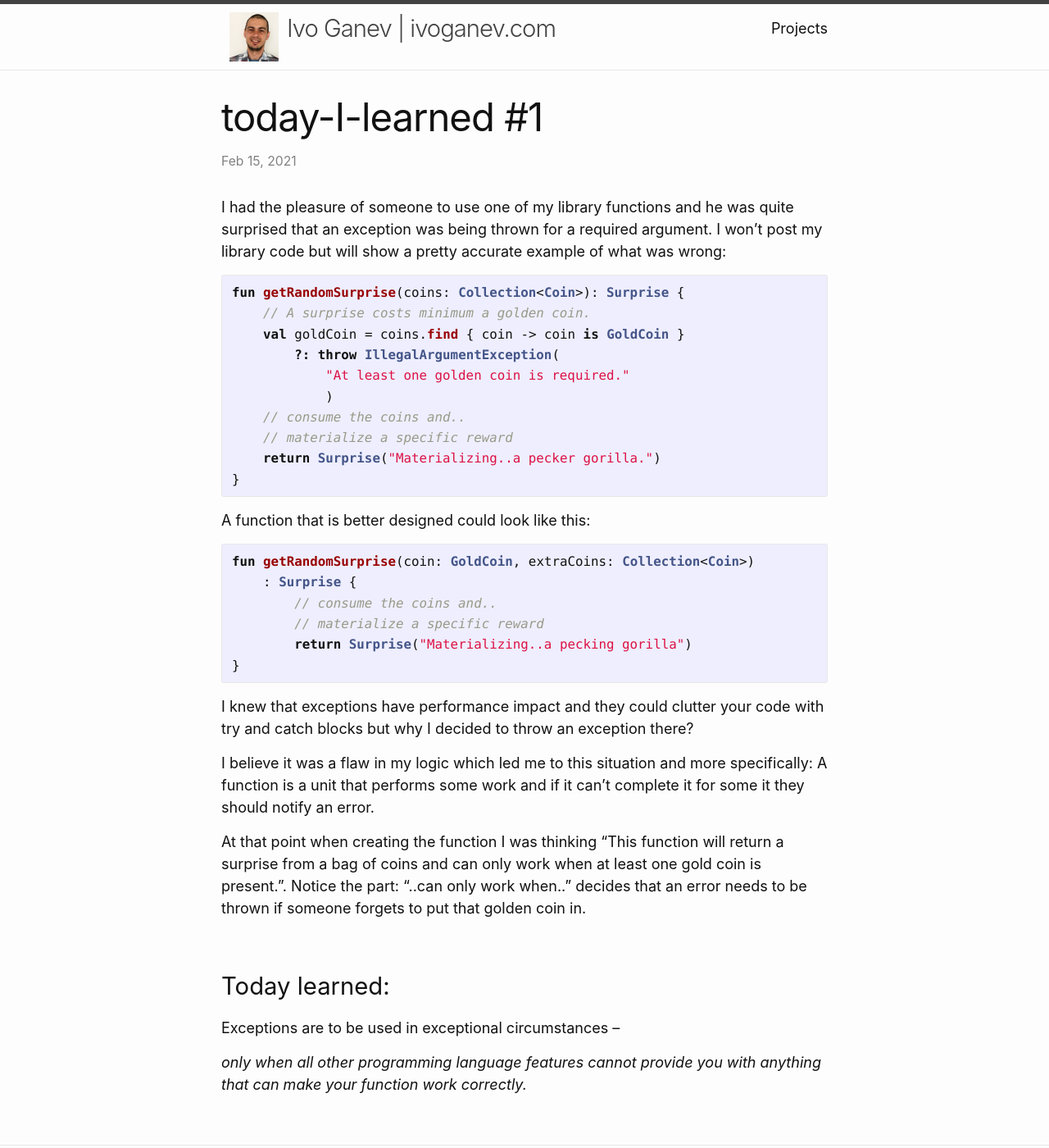
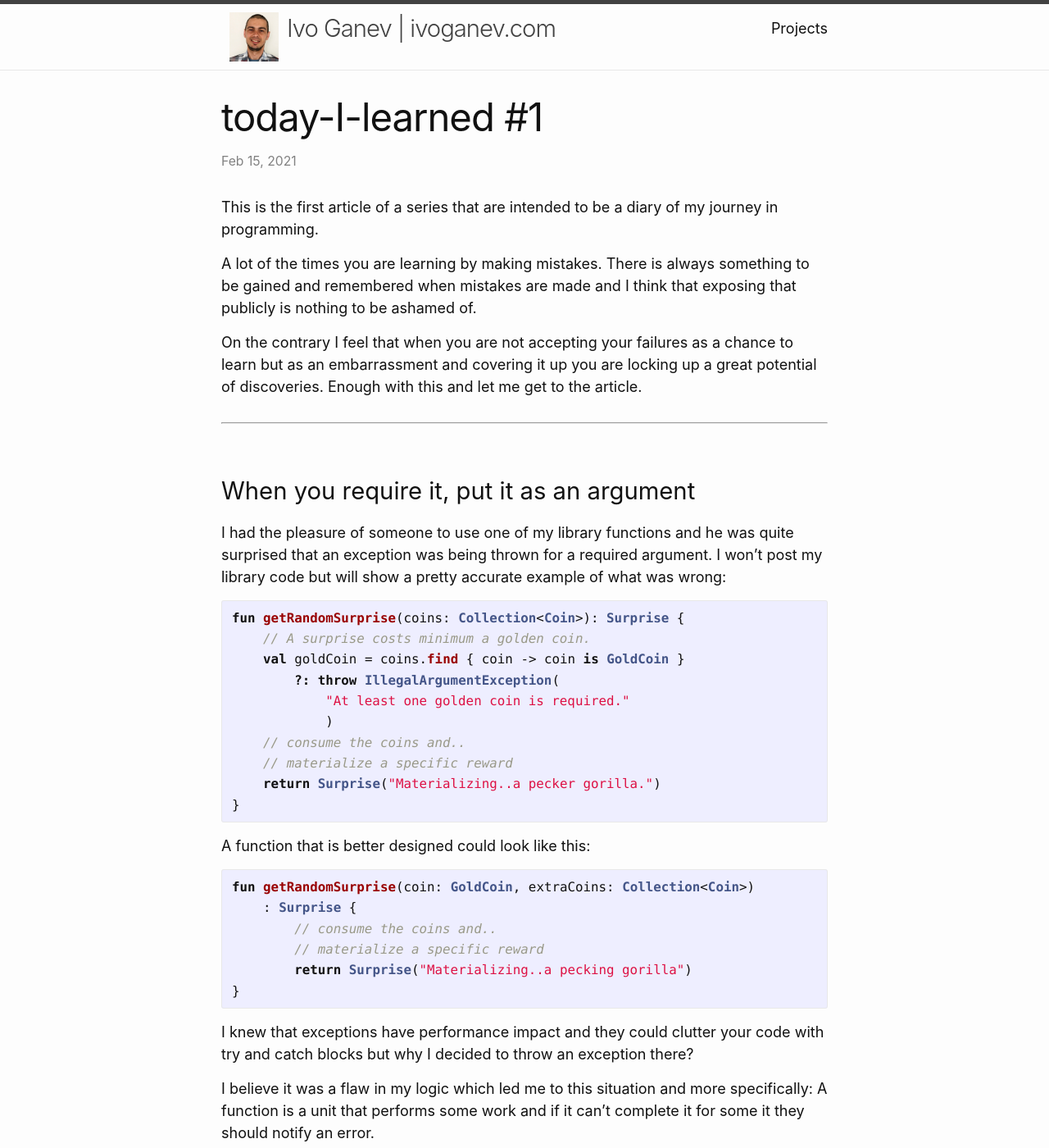
Before and after one commit to ivoGanev/ivoganev.github.io, a Jekyll site: the page built from _posts/2021-02-15-today-I-learned-1.markdown, in a window 1280 px wide and 1400 px high. Shown: the whole window at 82% size. Built offline with Jekyll 4.4.1, drawn with Linux system fonts in a browser that asks for light colours.

Commit message:
Add intro to #today-I-learned and fix some typos

```diff
--- a/_posts/2021-02-15-today-I-learned-1.markdown
+++ b/_posts/2021-02-15-today-I-learned-1.markdown
@@ -4,6 +4,16 @@ title:  "today-I-learned #1"
 date:   2021-02-15 12:25:08 +0000
 categories: OOP, Kotlin, exceptions
 ---
+
+This is the first article of a series that are intended to be a diary of my journey in programming.
+
+A lot of the times you are learning by making mistakes. There is always something to be gained and remembered when mistakes are made and I think that exposing that publicly is nothing to be ashamed of.
+
+On the contrary I feel that when you are not accepting your failures as a chance to learn but as an embarrassment and covering it up you are locking up a great potential of discoveries. Enough with this and let me get to the article.
+
+----
+
+### When you require it, put it as an argument
 
 I had the pleasure of someone to use one of my library functions and he was quite surprised that an exception was being thrown for a required argument. I won't post my library code but will show a pretty accurate example of what was wrong:
 
@@ -37,7 +47,7 @@ I believe it was a flaw in my logic which led me to this situation and more spec
 
 At that point when creating the function I was thinking "This function will return a surprise from a bag of coins and can only work when at least one gold coin is present.". Notice the part: "..can only work when.." decides that an error needs to be thrown if someone forgets to put that golden coin in.
 
-### Today learned:
+### Today learned
 
 Exceptions are to be used in exceptional circumstances --
 
```
